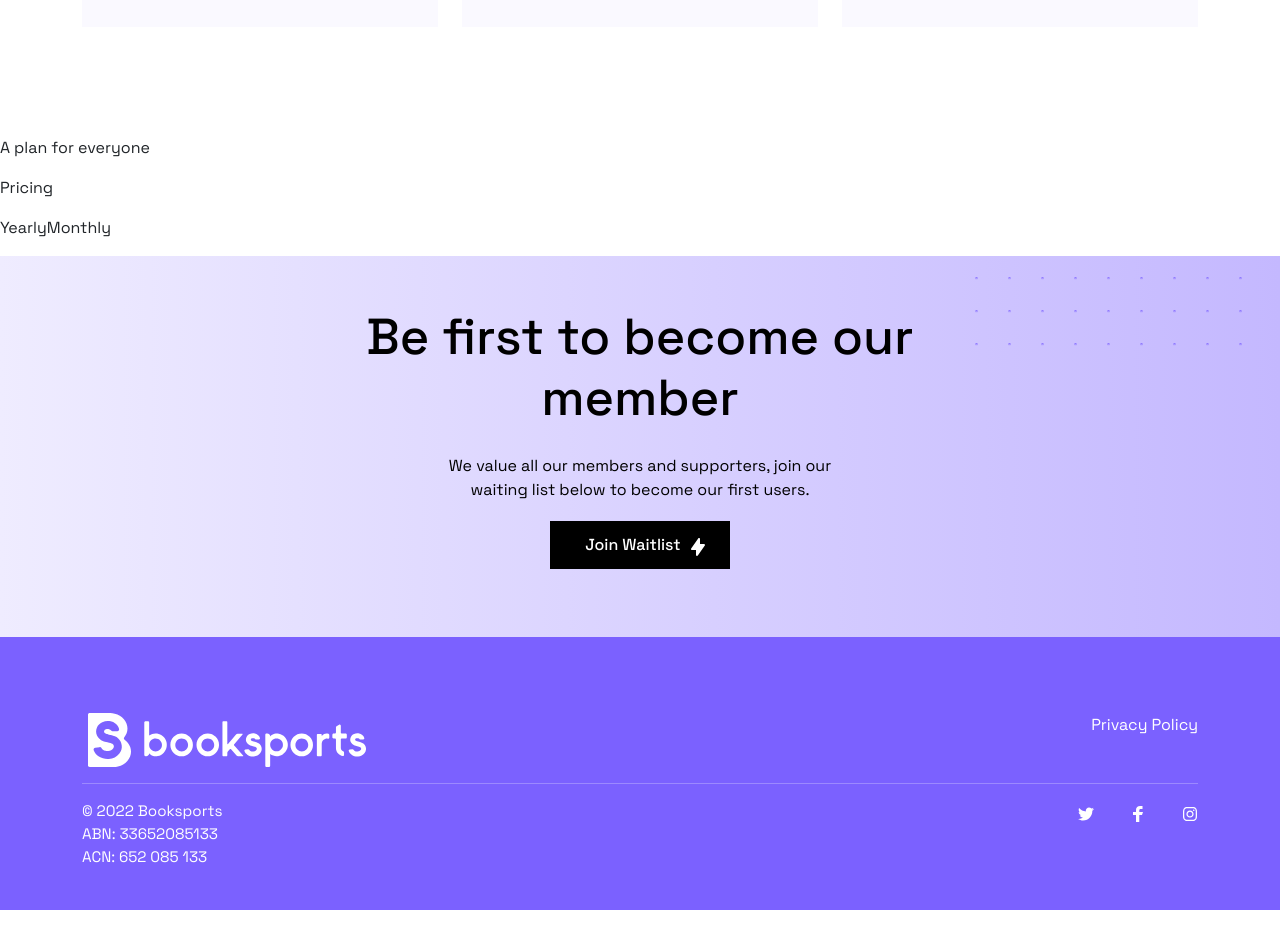
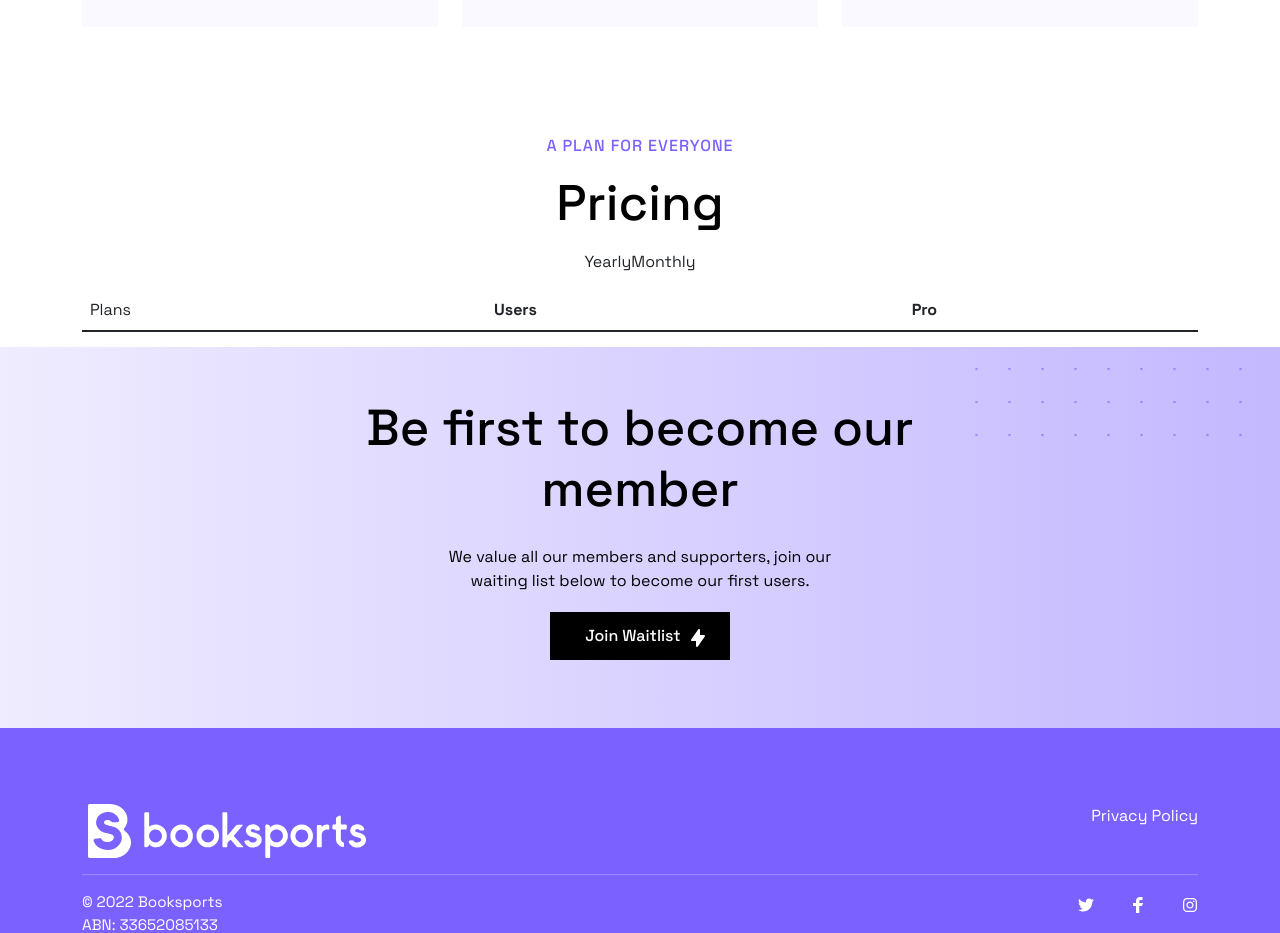
Before and after one commit to tanuj-22/booksports, a React (Create React App) app: page / in a window 1280 px wide. Shown: the part 4380-5313 px from the top of the page. Before the commit the page ends 5290 px from the top, so only its background shows below. Built offline with nearby package versions, Linux system fonts and the light colour scheme.

Commit message:
pricing updated

```diff
--- a/src/Components/Pricing.js
+++ b/src/Components/Pricing.js
@@ -1,12 +1,17 @@
-import React from 'react'
+// import components
+import PricingTable from "./PricingTable";
+import { Container } from "react-bootstrap";
+// import css
+import '../css/pricing.css';
 
 const Pricing = () => {
   return (
-    <div>
-        <p>
+    <div className="pricing-section">
+        <Container>
+            <p className="pricing-tagline">
                 A plan for everyone
             </p>
-        <p>
+            <p className="pricing-heading">
                 Pricing
             </p>
             <p>
@@ -17,6 +22,8 @@ const Pricing = () => {
                     Monthly
                 </span>
             </p>
+            <PricingTable/>
+        </Container>
     </div>
   )
 }
--- /dev/null
+++ b/src/Components/PricingTable.js
@@ -0,0 +1,26 @@
+import React from 'react'
+import { Table } from 'react-bootstrap'
+
+const PricingTable = () => {
+  return (
+    <div className='pricing-table'>
+        <Table responsive>
+            <thead>
+                <tr>
+                    <td>Plans</td>
+                    <th>Users</th>
+                    <th>Pro</th>
+
+                </tr>
+            </thead>
+            <tbody>
+                <tr>
+
+                </tr>
+            </tbody>
+        </Table>
+    </div>
+  )
+}
+
+export default PricingTable
--- /dev/null
+++ b/src/css/pricing.css
@@ -0,0 +1,23 @@
+.pricing-section{
+    text-align: center;
+    background: white;
+}
+.pricing-section .pricing-tagline{
+    font-weight: 500;
+    font-size: 16px;
+    line-height: 20px;
+    text-align: center;
+    letter-spacing: 1px;
+    text-transform: uppercase;
+    color: #7B61FF;
+}
+.pricing-section .pricing-heading{
+    font-weight: 500;
+    font-size: 50px;
+    line-height: 62px;
+    text-align: center;
+    color: #000000;
+}
+.pricing-section .pricing-table{
+    text-align: left;
+}
```
Also changed, not shown: src/assests/Group 34322savemoney.svg (added). Lines whose indentation alone changed are shown as unchanged.
